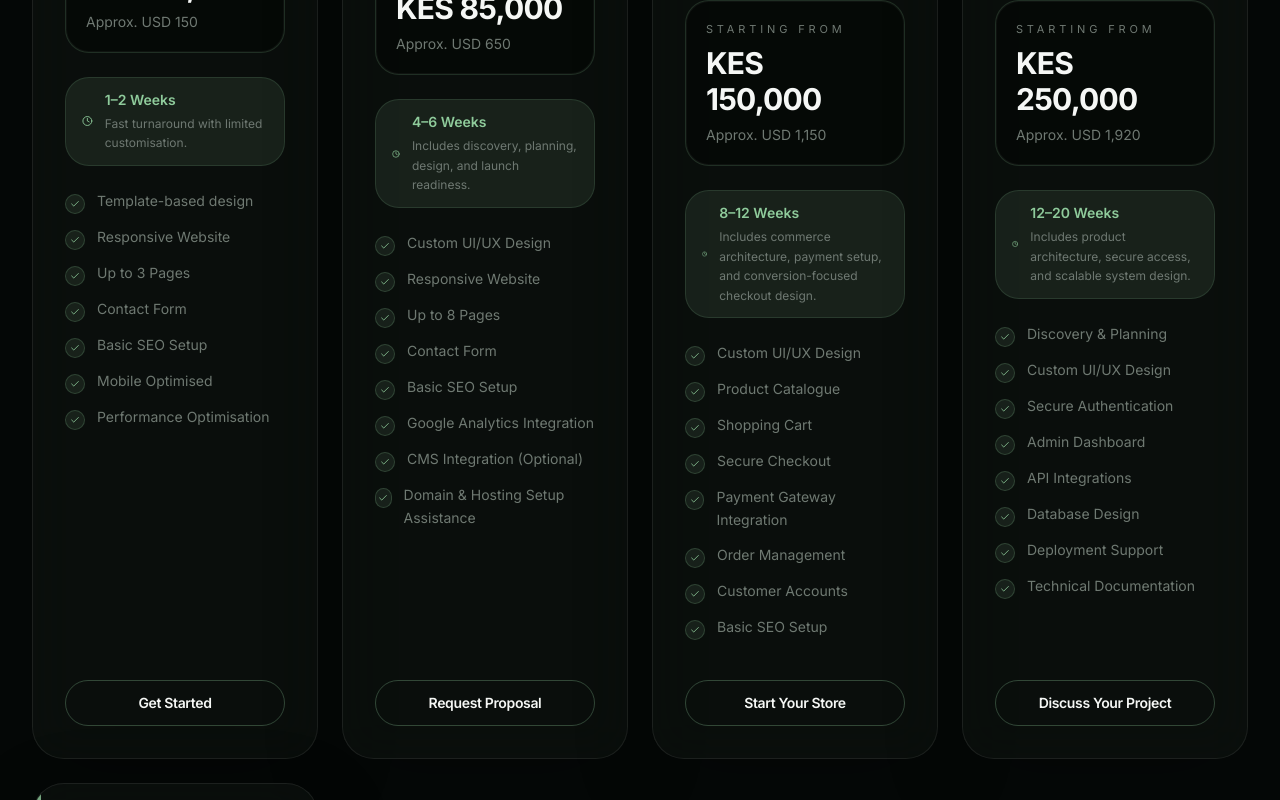
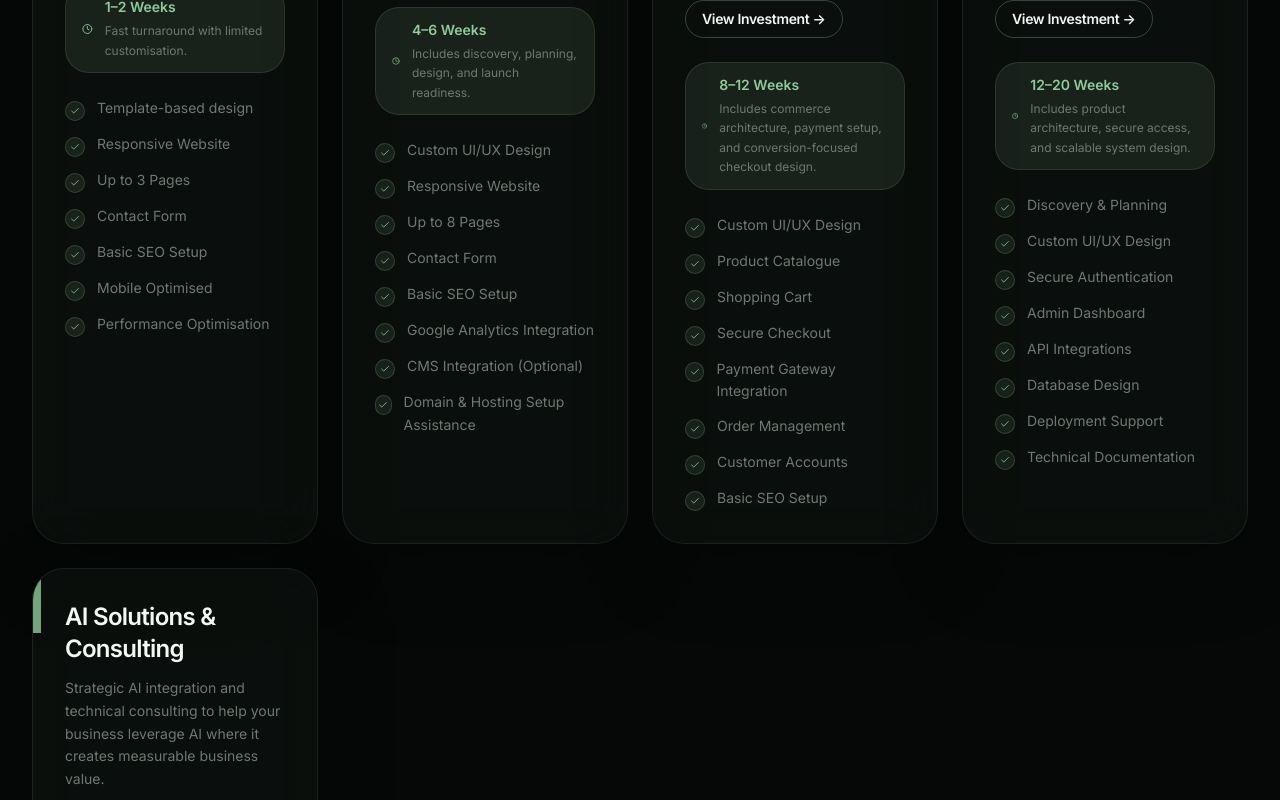
Before and after one commit to antoniodemax/antony, a React (Vite) app: page / in a window 1280 px wide. Shown: the part 3700-4500 px from the top of the page. Built offline with nearby package versions, Linux system fonts and the light colour scheme.

Commit message:
added the  interactive investment price reveal

```diff
--- a/src/components/sections/Services.tsx
+++ b/src/components/sections/Services.tsx
@@ -1,10 +1,12 @@
 import { motion } from 'framer-motion'
+import { useState } from 'react'
 import { Check, Clock } from 'lucide-react'
 import SectionHeader from '../ui/SectionHeader'
 import Button from '../ui/Button'
 import { services } from '../../data/services'
 
 function ServiceCard({ service, index }: { service: typeof services[0]; index: number }) {
+  const [showInvestment, setShowInvestment] = useState(false);
   return (
     <motion.div
       initial={{ opacity: 0, y: 32 }}
@@ -23,6 +25,15 @@ function ServiceCard({ service, index }: { service: typeof services[0]; index: n
           <p className="text-sm text-muted leading-relaxed min-h-[3.5rem]">{service.description}</p>
         </div>
 
+        <motion.div
+          key={showInvestment ? 'shown' : 'hidden'}
+          initial={{ opacity: 0, y: -10 }}
+          animate={{ opacity: 1, y: 0 }}
+          exit={{ opacity: 0, y: -10 }}
+          transition={{ duration: 0.3 }}
+        >
+          {showInvestment ? (
+            <>
               <div className="rounded-[1.5rem] border border-accent/20 bg-bg/70 p-5 shadow-[inset_0_0_0_1px_rgba(255,255,255,0.04)]">
                 {service.pricingType === 'custom' ? (
                   <div className="space-y-2">
@@ -38,6 +49,28 @@ function ServiceCard({ service, index }: { service: typeof services[0]; index: n
                   </div>
                 )}
               </div>
+              <button
+                onClick={() => setShowInvestment(false)}
+                className="mt-2 text-sm text-accent/80 hover:text-accent underline"
+                aria-label="Hide investment"
+              >
+                Hide Investment
+              </button>
+            </>
+          ) : (
+            <Button
+              as="button"
+              variant="secondary"
+              size="sm"
+              onClick={() => setShowInvestment(true)}
+              className="w-auto self-start"
+              aria-expanded={false}
+              aria-controls="investment-details"
+            >
+              View Investment →
+            </Button>
+          )}
+        </motion.div>
 
         <div className="inline-flex items-center gap-3 rounded-[1.5rem] border border-accent/15 bg-accent/10 px-4 py-3">
           <Clock size={16} className="text-accent" />
@@ -59,20 +92,6 @@ function ServiceCard({ service, index }: { service: typeof services[0]; index: n
             </li>
           ))}
         </ul>
-
-        <Button
-          as="a"
-          href="#contact"
-          onClick={e => {
-            e.preventDefault()
-            document.querySelector('#contact')?.scrollIntoView({ behavior: 'smooth' })
-          }}
-          variant={service.pricingType === 'custom' ? 'primary' : 'secondary'}
-          className="w-full mt-4"
-          size="md"
-        >
-          {service.buttonLabel}
-        </Button>
       </div>
     </motion.div>
   )
--- a/src/data/services.ts
+++ b/src/data/services.ts
@@ -17,8 +17,8 @@ export const services: Service[] = [
     id: 'basic-website',
     title: 'Basic Website',
     description: 'A simple, affordable website ideal for personal brands and small businesses.',
-    kes: 'KES 20,000',
-    usd: 'Approx. USD 150',
+    kes: 'KES 30,000',
+    usd: 'Approx. USD 230',
     pricingType: 'starting',
     buttonLabel: 'Get Started',
     features: [
@@ -59,8 +59,8 @@ export const services: Service[] = [
     title: 'E-Commerce Platform',
     description:
       'Full-featured online store with payment integration, inventory management, and a seamless checkout experience built for conversion.',
-    kes: 'KES 150,000',
-    usd: 'Approx. USD 1,150',
+    kes: 'KES 140,000',
+    usd: 'Approx. USD 1,080',
     pricingType: 'starting',
     buttonLabel: 'Start Your Store',
     features: [
@@ -81,8 +81,8 @@ export const services: Service[] = [
     title: 'Custom Web Application',
     description:
       'Bespoke, scalable web applications built to solve complex business problems — from internal tools to full SaaS products.',
-    kes: 'KES 250,000',
-    usd: 'Approx. USD 1,920',
+    kes: 'KES 200,000+',
+    usd: 'Approx. USD 1,540+',
     pricingType: 'starting',
     buttonLabel: 'Discuss Your Project',
     features: [
```
Also changed, not shown: 2 other files (tests, documents, lock files or other folders). Lines whose indentation alone changed are shown as unchanged.
